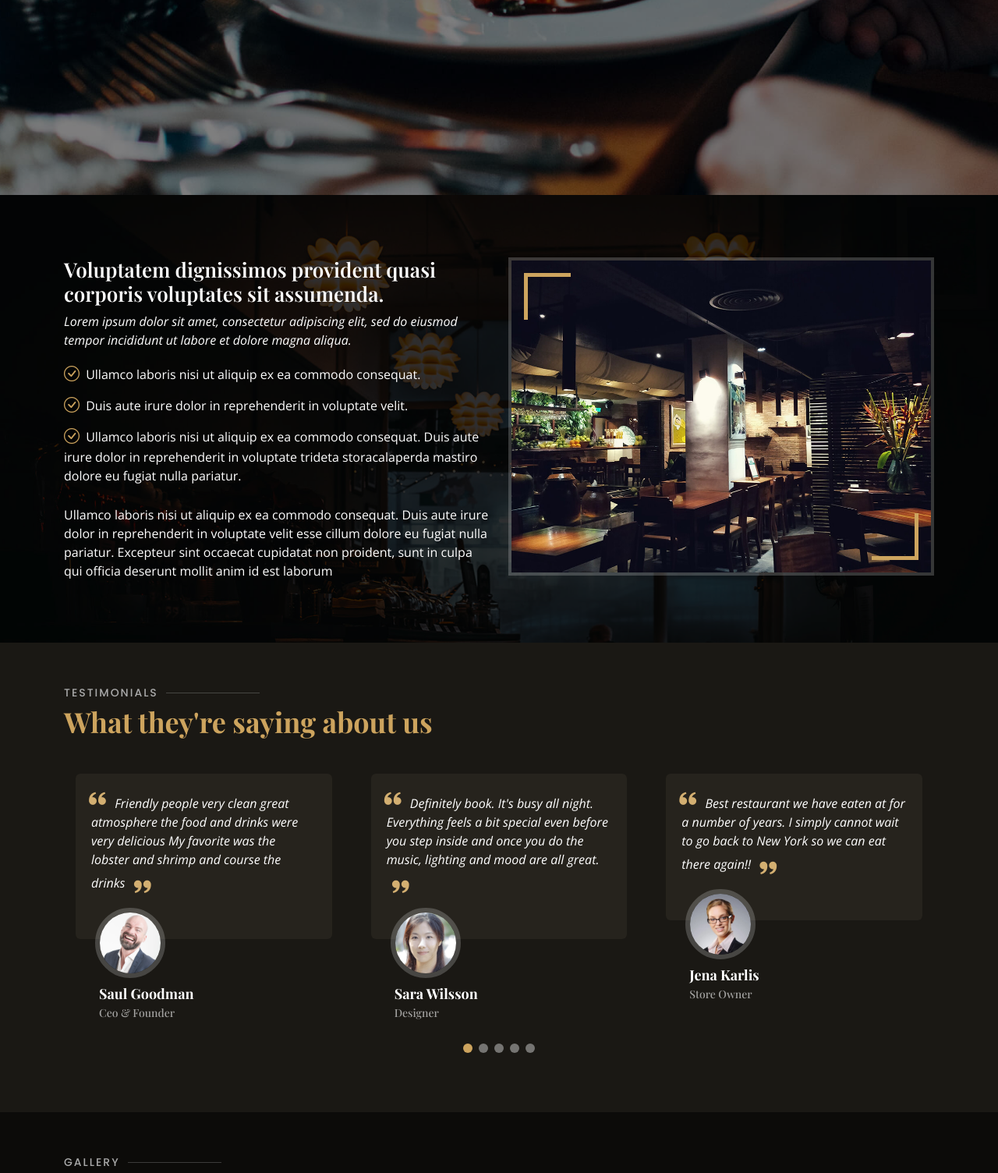
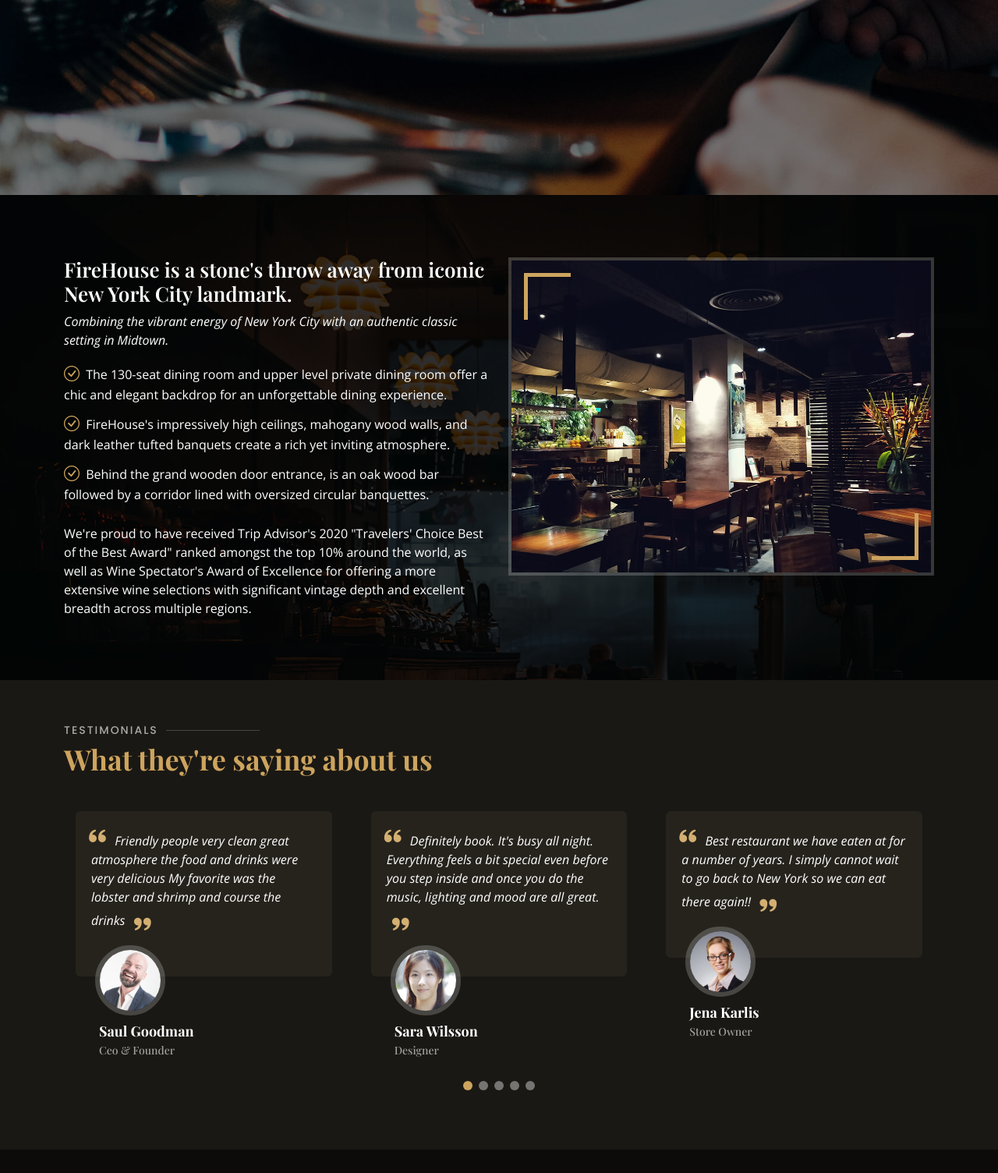
Before and after one commit to ErikHgm/FireHouse-Restaurant-Project, a Django app: page / in a window 1280 px wide. Shown: the part 550-2054 px from the top of the page at 78% size. Run offline with Django 3.2, Linux system fonts and the light colour scheme; some libraries are stand-ins or nearby versions; some web fonts are replaced.

Commit message:
style: add text to about section

```diff
--- a/templates/index.html
+++ b/templates/index.html
@@ -40,24 +40,22 @@
         </div>
       </div>
       <div class="col-lg-6 pt-4 pt-lg-0 order-2 order-lg-1 content">
-        <h3>Voluptatem dignissimos provident quasi corporis voluptates sit assumenda.</h3>
+        <h3>FireHouse is a stone's throw away from iconic New York City landmark.</h3>
         <p class="fst-italic">
-          Lorem ipsum dolor sit amet, consectetur adipiscing elit, sed do eiusmod tempor incididunt ut labore et
-          dolore
-          magna aliqua.
+          Combining the vibrant energy of New York City with an authentic classic setting in Midtown.
         </p>
         <ul>
-          <li><i class="bi bi-check-circle"></i> Ullamco laboris nisi ut aliquip ex ea commodo consequat.</li>
-          <li><i class="bi bi-check-circle"></i> Duis aute irure dolor in reprehenderit in voluptate velit.</li>
-          <li><i class="bi bi-check-circle"></i> Ullamco laboris nisi ut aliquip ex ea commodo consequat. Duis aute
-            irure dolor in reprehenderit in voluptate trideta storacalaperda mastiro dolore eu fugiat nulla
-            pariatur.</li>
+          <li><i class="bi bi-check-circle"></i> The 130-seat dining room and upper level private dining room offer a
+            chic and elegant backdrop for an unforgettable dining experience.</li>
+          <li><i class="bi bi-check-circle"></i> FireHouse's impressively high ceilings, mahogany wood walls, and dark
+            leather tufted banquets create a rich yet inviting atmosphere.</li>
+          <li><i class="bi bi-check-circle"></i> Behind the grand wooden door entrance, is an oak wood bar followed by a
+            corridor lined with oversized circular banquettes.</li>
         </ul>
         <p>
-          Ullamco laboris nisi ut aliquip ex ea commodo consequat. Duis aute irure dolor in reprehenderit in
-          voluptate
-          velit esse cillum dolore eu fugiat nulla pariatur. Excepteur sint occaecat cupidatat non proident, sunt in
-          culpa qui officia deserunt mollit anim id est laborum
+          We're proud to have received Trip Advisor's 2020 "Travelers' Choice Best of the Best Award" ranked amongst the
+          top 10% around the world, as well as Wine Spectator's Award of Excellence for offering a more extensive wine
+          selections with significant vintage depth and excellent breadth across multiple regions.
         </p>
       </div>
     </div>
@@ -110,7 +108,8 @@
           <div class="testimonial-item">
             <p>
               <i class="bx bxs-quote-alt-left quote-icon-left"></i>
-              Best restaurant we have eaten at for a number of years. I simply cannot wait to go back to New York so we can eat there again!!
+              Best restaurant we have eaten at for a number of years. I simply cannot wait to go back to New York so we
+              can eat there again!!
               <i class="bx bxs-quote-alt-right quote-icon-right"></i>
             </p>
             <img src="{% static 'img/testimonials/testimonials-3.jpg' %}" class="testimonial-img" alt="">
@@ -136,7 +135,8 @@
           <div class="testimonial-item">
             <p>
               <i class="bx bxs-quote-alt-left quote-icon-left"></i>
-             Great environment! You can feel the New York tradition in this restaurant ! Servise is great, cooking excellent as it should be! At the end the best cheesecake ever!
+              Great environment! You can feel the New York tradition in this restaurant ! Servise is great, cooking
+              excellent as it should be! At the end the best cheesecake ever!
               <i class="bx bxs-quote-alt-right quote-icon-right"></i>
             </p>
             <img src="{% static 'img/testimonials/testimonials-5.jpg' %}" class="testimonial-img" alt="">
```
